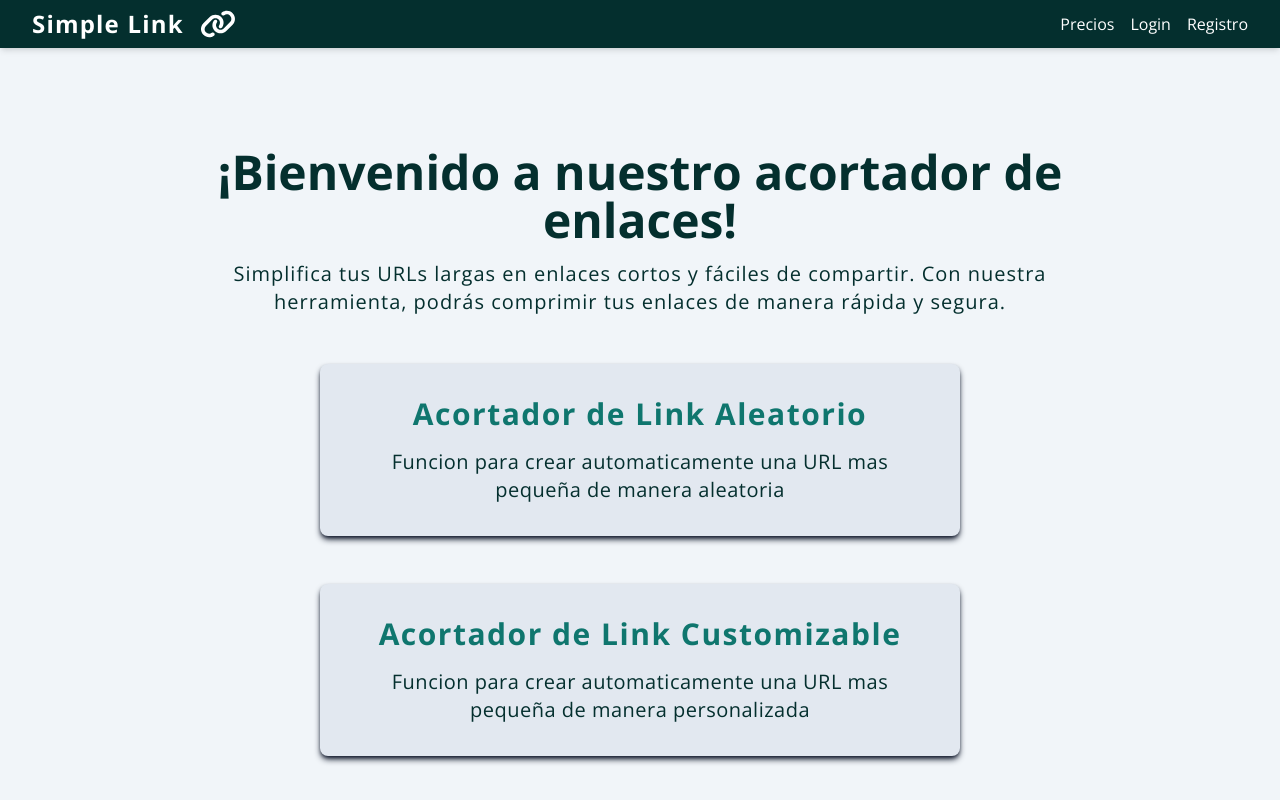
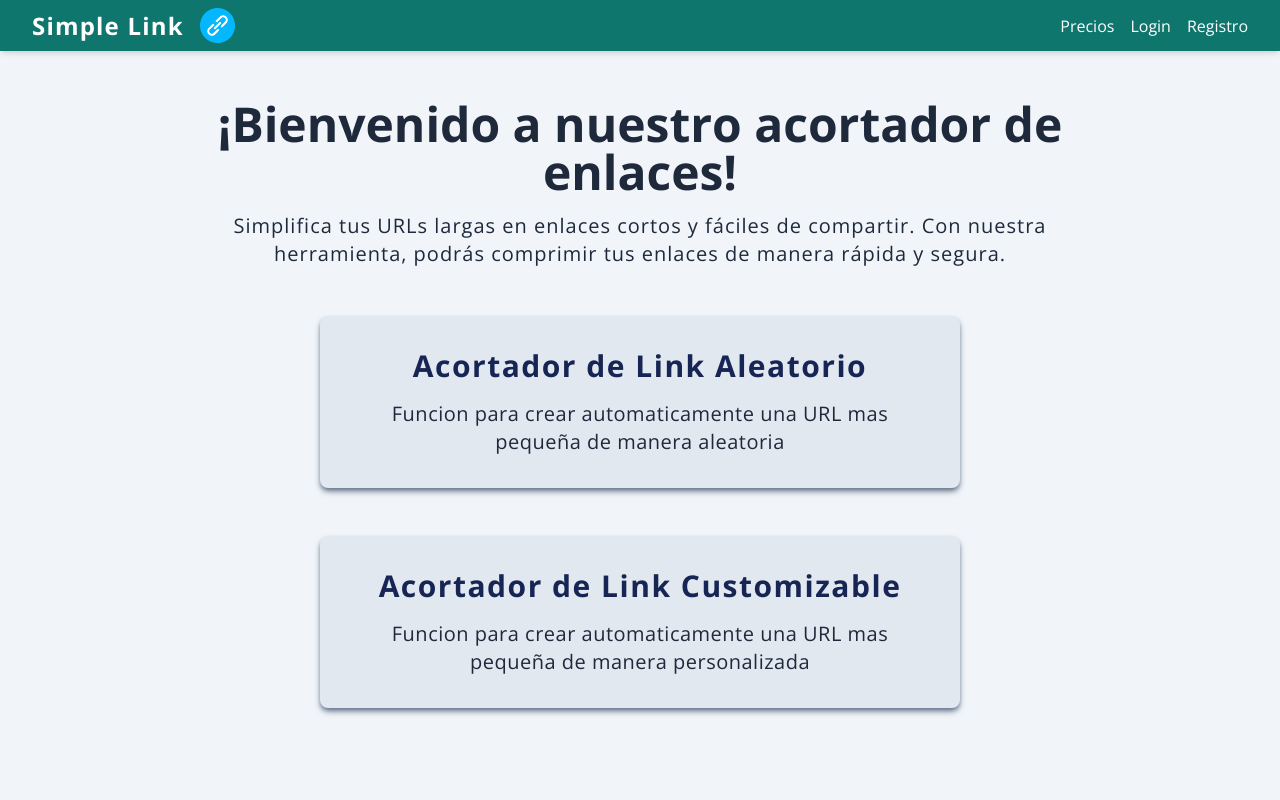
Before and after one commit to CristianMozetich/Url-Shortener, a Next.js app in the folder frontend/: page / in a window 1280 px wide. Shown: the top 800 px of the page. Built offline with nearby package versions, Linux system fonts and the light colour scheme.

Commit message:
validación para usuario en customUrl

```diff
--- a/frontend/src/app/components/NavBar/NavBar.jsx
+++ b/frontend/src/app/components/NavBar/NavBar.jsx
@@ -1,30 +1,44 @@
 import React from "react";
 import Link from "next/link";
+import Image from "next/image";
 
 const NavBar = () => {
   return (
     <>
-      <div className="flex justify-between bg-teal-950 text-white shadow-md">
+      <div className="flex justify-between fixed w-full bg-teal-700 text-white shadow-md">
         <div className="flex">
           <Link
             href={"/"}
-            className="font-bold hover:text-white  transition-all flex gap-4 text-2xl text-center m-2 ml-8 tracking-wider"
+            className="font-bold hover:text-white items-center  transition-all flex gap-4 text-2xl text-center m-2 ml-8 tracking-wider"
           >
             Simple Link
-            <svg
-              className="w-9 h-23 hover:currentColor"
-              xmlns="http://www.w3.org/2000/svg"
-              viewBox="0 0 640 512"
-              fill="currentColor"
-            >
-              <path d="M579.8 267.7c56.5-56.5 56.5-148 0-204.5c-50-50-128.8-56.5-186.3-15.4l-1.6 1.1c-14.4 10.3-17.7 30.3-7.4 44.6s30.3 17.7 44.6 7.4l1.6-1.1c32.1-22.9 76-19.3 103.8 8.6c31.5 31.5 31.5 82.5 0 114L422.3 334.8c-31.5 31.5-82.5 31.5-114 0c-27.9-27.9-31.5-71.8-8.6-103.8l1.1-1.6c10.3-14.4 6.9-34.4-7.4-44.6s-34.4-6.9-44.6 7.4l-1.1 1.6C206.5 251.2 213 330 263 380c56.5 56.5 148 56.5 204.5 0L579.8 267.7zM60.2 244.3c-56.5 56.5-56.5 148 0 204.5c50 50 128.8 56.5 186.3 15.4l1.6-1.1c14.4-10.3 17.7-30.3 7.4-44.6s-30.3-17.7-44.6-7.4l-1.6 1.1c-32.1 22.9-76 19.3-103.8-8.6C74 372 74 321 105.5 289.5L217.7 177.2c31.5-31.5 82.5-31.5 114 0c27.9 27.9 31.5 71.8 8.6 103.9l-1.1 1.6c-10.3 14.4-6.9 34.4 7.4 44.6s34.4 6.9 44.6-7.4l1.1-1.6C433.5 260.8 427 182 377 132c-56.5-56.5-148-56.5-204.5 0L60.2 244.3z" />
-            </svg>
+            <Image
+              width={35}
+              height={50}
+              src={"/img/enlace.png"}
+              alt={"Imagen registro"}
+            />
           </Link>
         </div>
         <div className="flex gap-4 items-center mr-8">
-          <Link className="text-md hover:text-sky-500 transition-all" href={"/pages/prices"}>Precios</Link>
-          <Link className="text-md hover:text-sky-500 transition-all" href={"/pages/login"}>Login</Link>
-          <Link className="text-md hover:text-sky-500 transition-all" href={"/pages/registro"}>Registro</Link>
+          <Link
+            className="text-md hover:text-sky-500 transition-all"
+            href={"/pages/prices"}
+          >
+            Precios
+          </Link>
+          <Link
+            className="text-md hover:text-sky-500 transition-all"
+            href={"/pages/login"}
+          >
+            Login
+          </Link>
+          <Link
+            className="text-md hover:text-sky-500 transition-all"
+            href={"/pages/registro"}
+          >
+            Registro
+          </Link>
         </div>
       </div>
     </>
--- a/frontend/src/app/components/footer/Footer.jsx
+++ b/frontend/src/app/components/footer/Footer.jsx
@@ -8,7 +8,7 @@ const Footer = () => {
       <div className="flex justify-center items-center gap-4 p-6">
         <span className="font-bold text-2xl">Simple Link</span>
         <Image
-          width={50}
+          width={40}
           height={60}
           src={"/img/enlace.png"}
           alt={"Imagen registro"}
@@ -21,7 +21,7 @@ const Footer = () => {
       </div>
       <div className="flex items-center flex-col p-6">
         <span className="text-sm">Todos los derechos reservados</span>
-        <span>Desarrollado por <Link target="_blank" className="text-teal-200" href={"https://github.com/CristianMozetich"}>Cristian Mozetich.</Link></span>
+        <span>Desarrollado por <Link target="_blank" className="text-slate-300" href={"https://github.com/CristianMozetich"}>Cristian Mozetich.</Link></span>
       </div>
     </footer>
   );
--- a/frontend/src/app/components/info/Info.jsx
+++ b/frontend/src/app/components/info/Info.jsx
@@ -7,9 +7,9 @@ const Info = () => {
     <>
       <div className="flex flex-wrap flex-col h-screen justify-center items-center">
         <Menu />
-        <div className="flex-col w-1/2 mb-8 m-34 flex flex-wrap items-center  bg-slate-200  p-6 rounded-lg shadow-md shadow-slate-900">
+        <div className="flex-col w-1/2 mb-8 m-34 flex flex-wrap items-center  bg-slate-200  p-6 rounded-lg shadow-md shadow-slate-500">
           <Link
-            className="text-3xl p-2 text-center font-bold tracking-wider hover:translate-x-1 transition-all text-teal-700"
+            className="text-3xl p-2 text-center font-bold tracking-wider hover:translate-x-1 transition-all text-blue-950"
             href={"/pages/urlform"}
           >
             Acortador de Link Aleatorio
@@ -19,9 +19,9 @@ const Info = () => {
             aleatoria
           </p>
         </div>
-        <div className="shadow-slate-900 flex-col w-1/2 mb-8 flex-wrap flex items-center m-4  p-6 bg-slate-200 rounded-lg shadow-md">
+        <div className="shadow-slate-500 flex-col w-1/2 mb-8 flex-wrap flex items-center m-4  p-6 bg-slate-200 rounded-lg shadow-md">
           <Link
-            className="text-3xl font-bold text-center tracking-wider p-2 hover:translate-x-1 transition-all text-teal-700"
+            className="text-3xl font-bold text-center tracking-wider p-2 hover:translate-x-1 transition-all text-blue-950"
             href={"/pages/customurl"}
           >
             Acortador de Link Customizable
--- a/frontend/src/app/globals.css
+++ b/frontend/src/app/globals.css
@@ -4,6 +4,6 @@
 
 @layer base {
     body {
-        @apply bg-slate-100 text-teal-950;
+        @apply bg-slate-100 text-slate-800;
     }
 }
--- a/frontend/src/app/pages/login/page.jsx
+++ b/frontend/src/app/pages/login/page.jsx
@@ -4,7 +4,7 @@ import LoginForm from "../../components/LoginForm/LoginForm";
 const Login = () => {
   return (
     <div className="grid items-center justify-items-center lg:grid-cols-2 lg:overflow-hidden">
-      <div className="bg-green-400 h-screen flex justify-center items-center flex-col">
+      <div className="bg-green-900 h-screen flex justify-center items-center flex-col">
         <h1 className="text-center text-6xl font-bold text-white m-4 p-4 tracking-wider">
           Bienvenido nuevamente!
         </h1>
--- a/frontend/src/app/pages/prices/page.jsx
+++ b/frontend/src/app/pages/prices/page.jsx
@@ -12,13 +12,12 @@ export default function Prices() {
     window.location.href = data.url;
   };
   return (
-    <>
-      <div className="h-screen">
+    <div className="h-screen flex flex-col justify-center items-center">
       <div className="m-4 p-4">
         <h1 className="text-center text-6xl font-bolder">Planes</h1>
       </div>
-        <div className="grid grid-cols-2 justify-items-center">
-          <table className="w-96 m-2 p-2 border-2 border-solid text-center">
+      <div className="flex justify-items-center">
+        <table className="w-96 m-6 p-2 border-2 border-solid text-center">
           <thead>
             <tr className="flex flex-col">
               <td className="text-center text-2xl font-bold">Gratis</td>
@@ -61,7 +60,7 @@ export default function Prices() {
             </tr>
           </tbody>
         </table>
-          <table className="w-96 m-2 p-2 border-2 border-solid shadow-lg shadow-blue-900 text-center">
+        <table className="w-96 m-6 p-2 border-2 border-solid shadow-lg shadow-blue-900 text-center">
           <thead>
             <tr className="flex flex-col">
               <td className="text-center text-2xl font-bold">Básico</td>
@@ -109,6 +108,5 @@ export default function Prices() {
         </table>
       </div>
     </div>
-    </>
   );
 }
--- a/frontend/src/app/pages/registro/page.jsx
+++ b/frontend/src/app/pages/registro/page.jsx
@@ -5,7 +5,7 @@ import RegistroForm from "../../components/RegistroForm/RegistroForm";
 const Registro = () => {
   return (
     <div className="grid items-center justify-items-center lg:grid-cols-2 lg:overflow-hidden">
-      <div className="bg-blue-400 h-screen flex justify-center items-center flex-col">
+      <div className="bg-blue-950 h-screen flex justify-center items-center flex-col">
         <h1 className="text-center text-6xl tracking-wider font-bold text-white m-4 p-4">Bienvenido a Simple Link</h1>
         <span className="text-white text-center p-6 m-6 tracking-wider"><span className="font-semibold">!Únete a nuestra comunidad de acortamiento de URL!</span> Regístrate ahora para comenzar a acortar tus enlaces de forma rápida y sencilla. Solo necesitamos unos pocos detalles tuyos para configurar tu cuenta. Completa el formulario a continuación y empieza a acortar tus enlaces en cuestión de segundos.</span>
       </div>
```
Also changed, not shown: frontend/src/app/pages/customurl/page.jsx (+31 -7 lines). Lines whose indentation alone changed are shown as unchanged.
